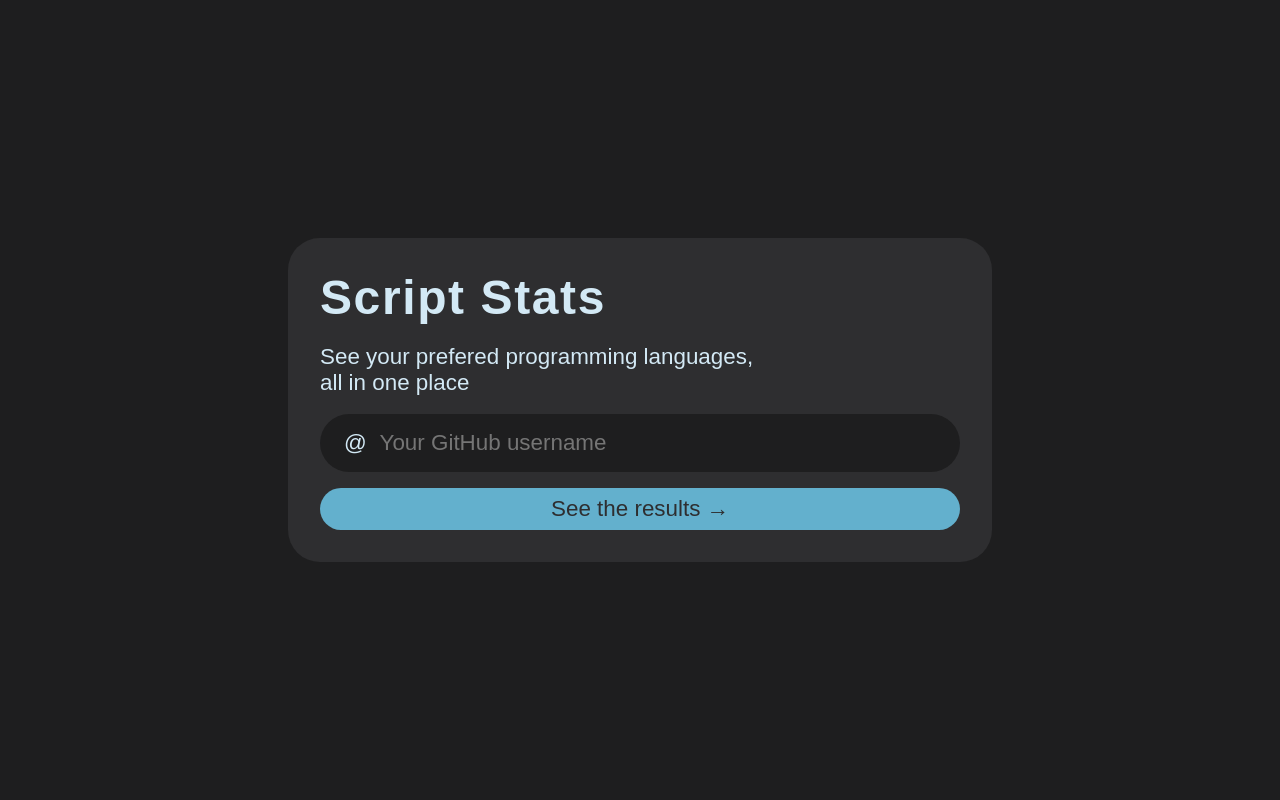
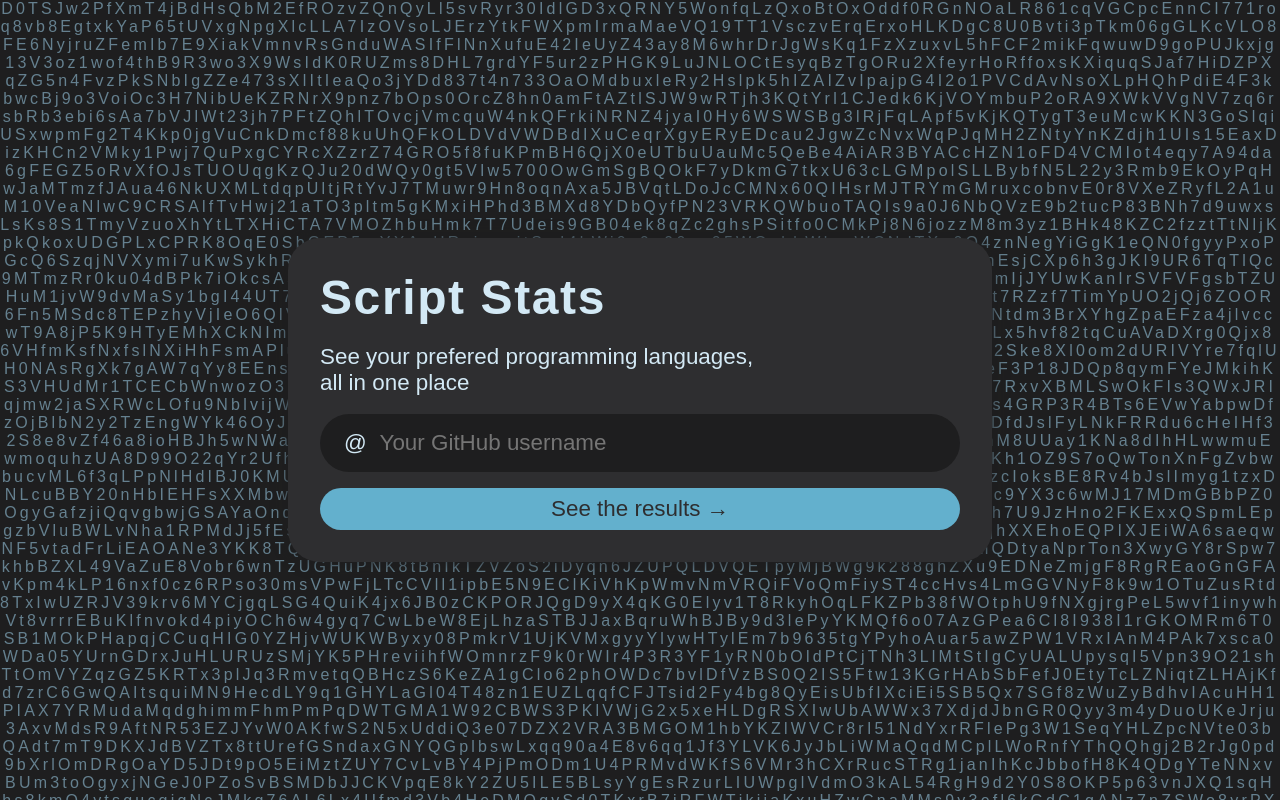
Before and after one commit to Natouche68/script-stats, a SvelteKit app: page / in a window 1280 px wide. Built offline with nearby package versions, Linux system fonts and the light colour scheme; a web font is replaced by a local one.

Commit message:
Add an animated hacker background

```diff
--- /dev/null
+++ b/src/lib/HackerBackground.svelte
@@ -0,0 +1,42 @@
+<script lang="ts">
+	import { onMount } from "svelte";
+
+	const chars =
+		"ABCDEFGHIJKLMNOPQRSTUVWXYZabcdefghijklmnopqrstuvwxyz0123456789".split("");
+
+	let letters: string = "";
+
+	onMount(() => {
+		const interval = setInterval(() => {
+			generateLetters();
+		}, 2000);
+		generateLetters();
+
+		return () => clearInterval(interval);
+	});
+
+	function generateLetters() {
+		letters = "";
+
+		for (let i = 0; i < 8000; i++) {
+			letters += chars[Math.floor(Math.random() * chars.length)];
+		}
+	}
+</script>
+
+<div class="background">{letters}</div>
+
+<style>
+	.background {
+		position: fixed;
+		top: 0;
+		left: 0;
+		width: 100%;
+		overflow: none;
+		font-size: 1rem;
+		letter-spacing: 0.2rem;
+		text-align: center;
+		word-wrap: break-word;
+		color: var(--dim-color);
+	}
+</style>
--- a/src/routes/+layout.svelte
+++ b/src/routes/+layout.svelte
@@ -14,7 +14,7 @@
 		--dark-color: #1e1e1f;
 		--bg-color: #2e2e30;
 		--text-color: #d3e9f5;
-		--dim-color: #a5c9dd;
+		--dim-color: #65808f;
 		--accent-color: #63b0cd;
 	}
 
--- a/src/routes/+page.svelte
+++ b/src/routes/+page.svelte
@@ -1,4 +1,9 @@
+<script lang="ts">
+	import HackerBackground from "$lib/HackerBackground.svelte";
+</script>
+
 <div class="page">
+	<HackerBackground />
 	<form method="post">
 		<h1>Script Stats</h1>
 		<h2>See your prefered programming languages,<br /> all in one place</h2>
@@ -28,6 +33,8 @@
 		padding: 2rem;
 		border-radius: 2rem;
 		width: 50%;
+		z-index: 2;
+		box-shadow: 0 0 1rem var(--dark-color);
 	}
 
 	h1 {
```
